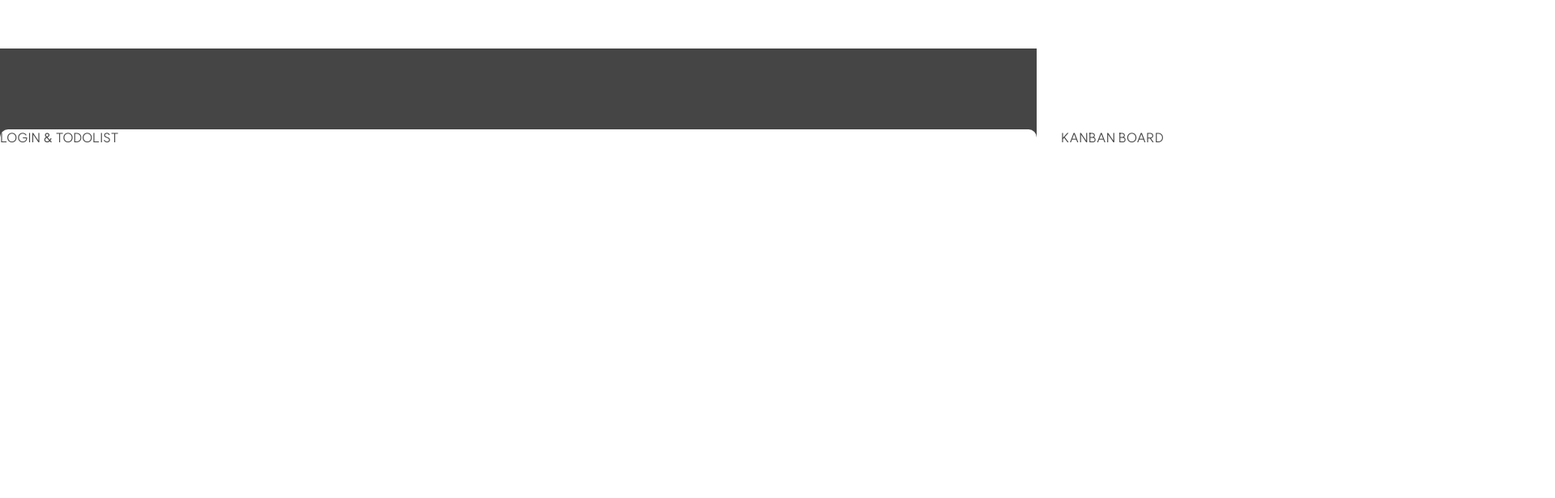
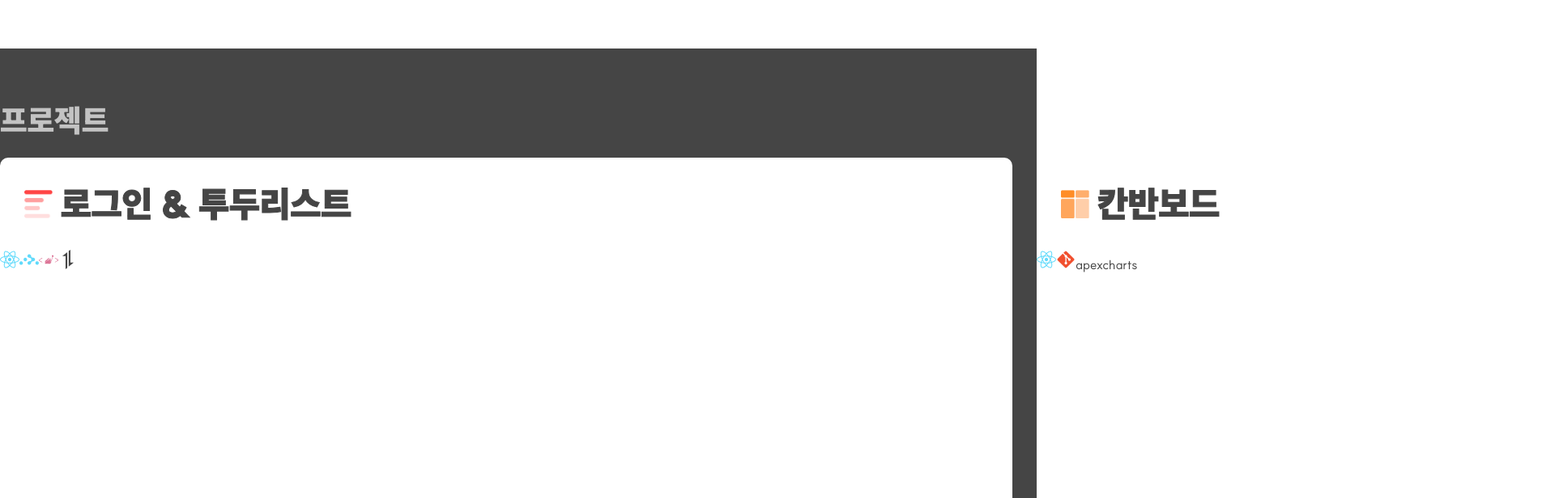
Before and after one commit to pparksang1013/Portfolio, a React (Vite) app: page / in a window 1280 px wide. Shown: the part 1540-2156 px from the top of the page at 81% size, 1920 px wide, since content can reach past the window. Built offline with nearby package versions, Linux system fonts and the light colour scheme.

Commit message:
⭐️FEAT 스택 기능

```diff
--- a/src/components/project_page/SlideComp.tsx
+++ b/src/components/project_page/SlideComp.tsx
@@ -1,4 +1,4 @@
-import { useState } from "react";
+import React, { useState } from "react";
 import { styled } from "styled-components";
 import { motion, useMotionValue } from "framer-motion";
 
@@ -12,7 +12,22 @@ function SlideComp() {
     const motionX = useMotionValue(0);
 
     const project = projects_data.map((ele, i) => {
-        return <Style_Slide key={i}>{ele.title}</Style_Slide>;
+        return (
+            <Style_Slide key={i}>
+                <div className="title_box">
+                    <img src={ele.icon} alt="icon" />
+                    {ele.title}
+                </div>
+
+                <div className="stack_box">
+                    {ele.stack.map((Stack, i) => (
+                        <React.Fragment key={i}>{Stack}</React.Fragment>
+                    ))}
+                </div>
+
+                <div className="detail_box"></div>
+            </Style_Slide>
+        );
     });
 
     const handleDragStart = () => {
@@ -33,10 +48,11 @@ function SlideComp() {
 
     return (
         <>
+            <Style_ProjectTitle>프로젝트</Style_ProjectTitle>
             <Style_SlideBox
                 drag="x"
                 dragConstraints={{ left: 0, right: 0 }}
-                animate={{ translateX: `-${slideIdx * 100}%` }}
+                animate={{ translateX: `calc(-${slideIdx * 100}%)` }}
                 onDragStart={handleDragStart}
                 onDragEnd={handleDragEnd}
                 transition={{ duration: 0.48, ease: "easeOut" }}
@@ -50,6 +66,13 @@ function SlideComp() {
 
 export default SlideComp;
 
+const Style_ProjectTitle = styled.h2`
+    font-size: 2.4rem;
+    font-weight: 900;
+    color: #c3c3c3;
+    margin-bottom: 1.4rem;
+`;
+
 const Style_SlideBox = styled(motion.ul)`
     display: flex;
     gap: 30px;
@@ -57,7 +80,23 @@ const Style_SlideBox = styled(motion.ul)`
 
 const Style_Slide = styled.li`
     height: 600px;
-    min-width: 1280px;
+    min-width: 1250px;
     border-radius: 10px;
     background-color: #fff;
+
+    .title_box {
+        img {
+            width: 35px;
+            height: 35px;
+        }
+
+        display: flex;
+        align-items: center;
+        gap: 10px;
+        padding: 30px;
+        font-size: 2.7rem;
+        font-weight: 900;
+        -webkit-text-stroke: 1px var(--black-color);
+        color: var(--black-color);
+    }
 `;
--- /dev/null
+++ b/src/components/project_page/Stacks.tsx
@@ -0,0 +1,78 @@
+import { FaReact } from "react-icons/fa";
+import {
+    SiReactrouter,
+    SiAxios,
+    SiStyledcomponents,
+    SiNextdotjs,
+    SiTypescript,
+    SiCss3,
+    SiFramer,
+    SiVite,
+} from "react-icons/si";
+import { FaGitAlt } from "react-icons/fa6";
+import styled from "styled-components";
+
+type StacksType = {
+    todoStack: React.ReactElement[];
+    kanbanStack: (React.ReactElement | string)[];
+    blogStack: (React.ReactElement | string)[];
+    portfolioStack: React.ReactElement[];
+};
+
+const Common_Icon = styled.div`
+    width: 24px;
+    height: 24px;
+`;
+
+const Styled_react = styled(Common_Icon).attrs({ as: FaReact })`
+    color: #61dafb;
+`;
+
+const Styled_router = styled(Common_Icon).attrs({ as: SiReactrouter })`
+    color: #61dafb;
+`;
+
+const Styled_components = styled(Common_Icon).attrs({ as: SiStyledcomponents })`
+    color: #db7093;
+`;
+
+const Styled_axios = styled(Common_Icon).attrs({ as: SiAxios })`
+    color: var(--black-color);
+`;
+
+const Styled_git = styled(Common_Icon).attrs({ as: FaGitAlt })`
+    color: #f1502f;
+`;
+
+const Styled_next = styled(Common_Icon).attrs({ as: SiNextdotjs })`
+    color: var(--black-color);
+`;
+
+const Styled_typescript = styled(Common_Icon).attrs({ as: SiTypescript })`
+    color: #3178c6;
+`;
+
+const Styled_css = styled(Common_Icon).attrs({ as: SiCss3 })`
+    color: #1c31de;
+`;
+
+const Styled_framer = styled(Common_Icon).attrs({ as: SiFramer })`
+    color: var(--black-color);
+`;
+
+const Styled_vite = styled(Common_Icon).attrs({ as: SiVite })`
+    color: var(--black-color);
+`;
+
+export const stacks: StacksType = {
+    todoStack: [<Styled_react />, <Styled_router />, <Styled_components />, <Styled_axios />],
+    kanbanStack: [<Styled_react />, <Styled_git />, "apexcharts"],
+    blogStack: [<Styled_next />, <Styled_typescript />, <Styled_css />, "contentlayer"],
+    portfolioStack: [
+        <Styled_react />,
+        <Styled_typescript />,
+        <Styled_components />,
+        <Styled_framer />,
+        <Styled_vite />,
+    ],
+};
--- a/src/components/project_page/project_data.ts
+++ b/src/components/project_page/project_data.ts
@@ -1,16 +1,37 @@
 interface ProjectType {
     title: string;
     icon: string;
+    stack: (React.ReactElement | string)[];
 }
 
+// ICONS
+import { stacks } from "./Stacks.tsx";
+
+// IMG
 import todoIcon from "/img/todo-login_icon.png";
 import kanbanIcon from "/img/kanban_icon.png";
 import blogIcon from "/img/blog_icon.png";
 import portfolioIcon from "/img/portfolio_icon.png";
 
 export const projects_data: ProjectType[] = [
-    { title: `LOGIN & TODOLIST`, icon: todoIcon },
-    { title: "KANBAN BOARD", icon: kanbanIcon },
-    { title: "BLOG", icon: blogIcon },
-    { title: "PORTFOLIO", icon: portfolioIcon },
+    {
+        title: "로그인 & 투두리스트",
+        icon: todoIcon,
+        stack: stacks.todoStack,
+    },
+    {
+        title: "칸반보드",
+        icon: kanbanIcon,
+        stack: stacks.kanbanStack,
+    },
+    {
+        title: "블로그",
+        icon: blogIcon,
+        stack: stacks.blogStack,
+    },
+    {
+        title: "포트폴리오",
+        icon: portfolioIcon,
+        stack: stacks.portfolioStack,
+    },
 ];
```
